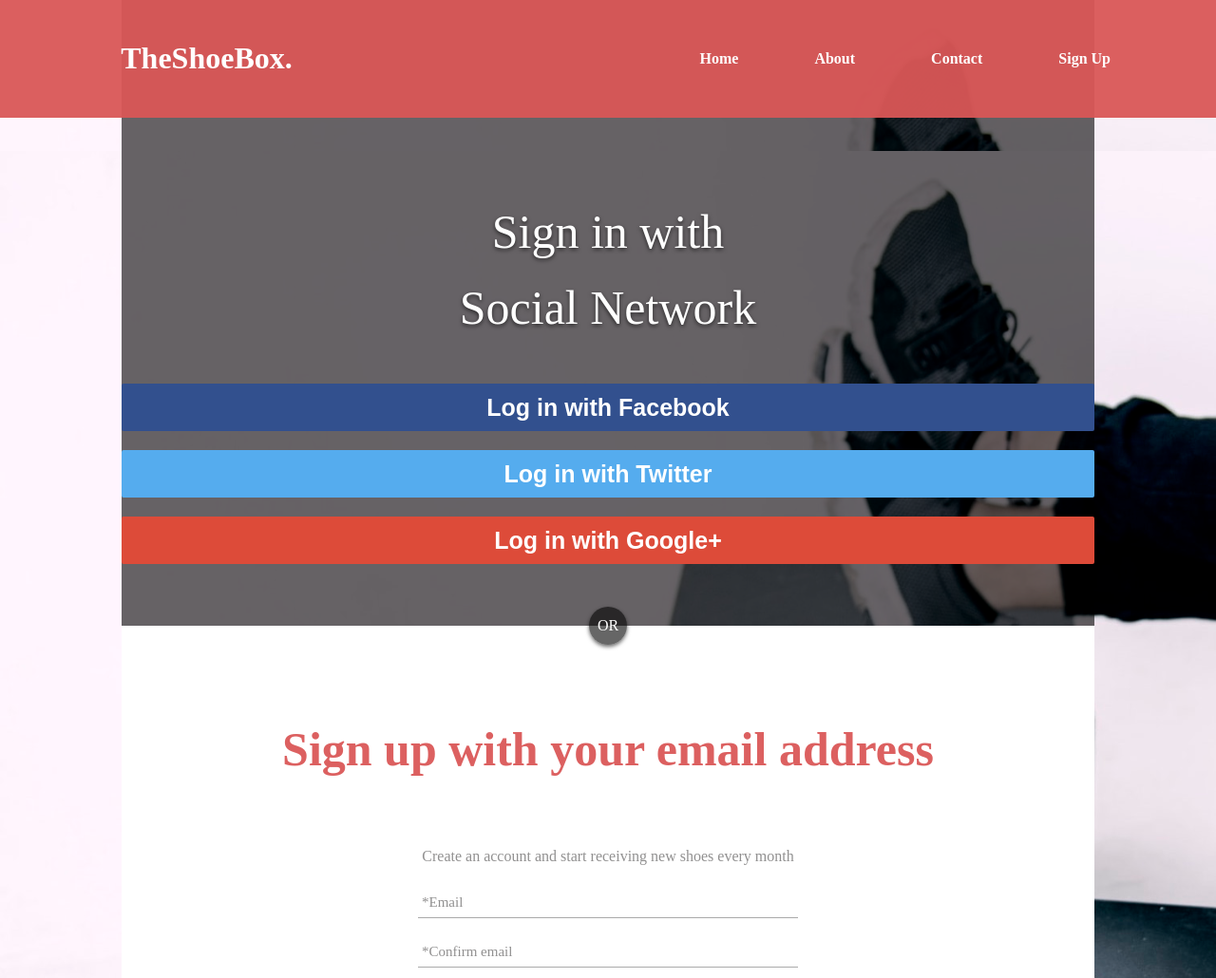
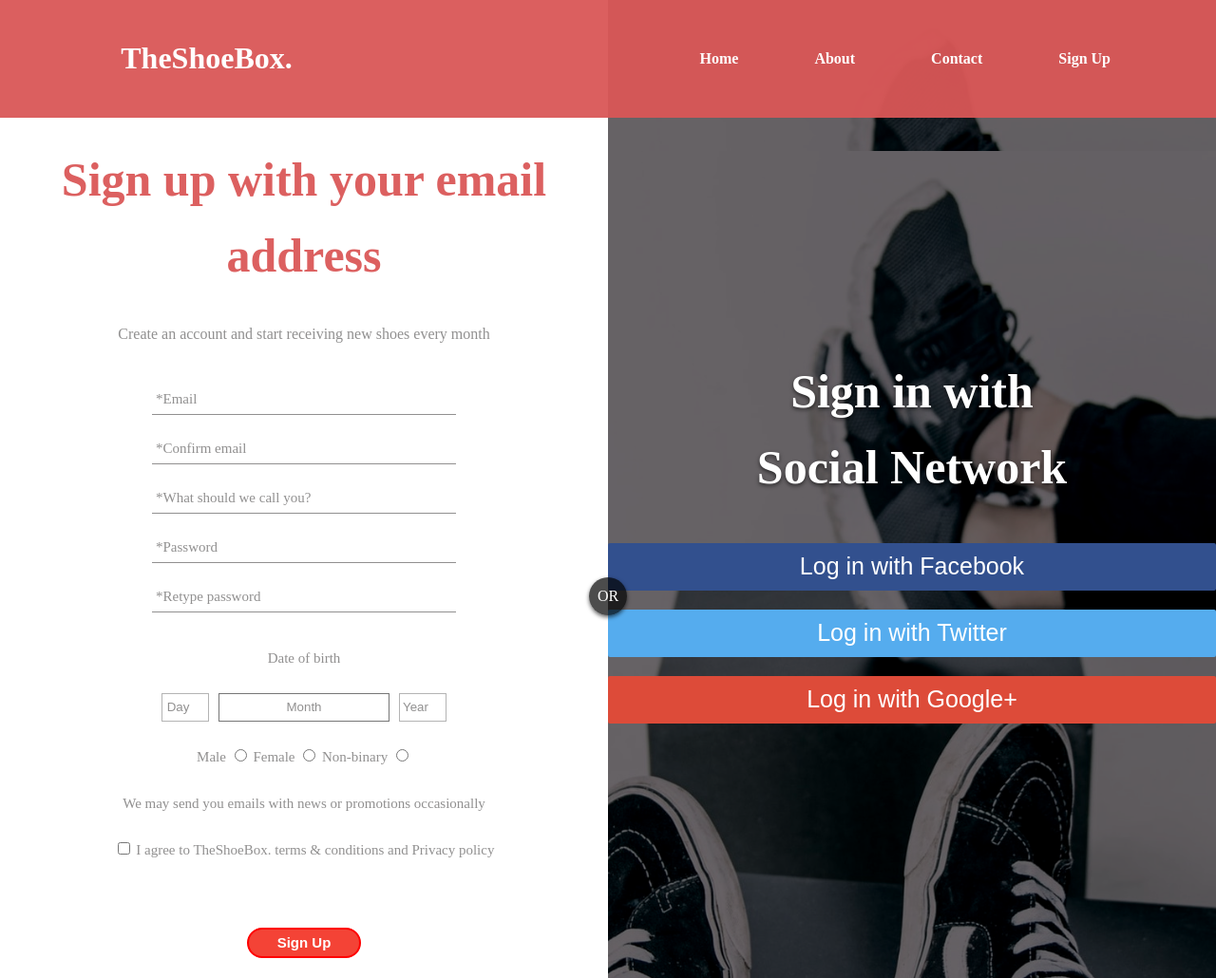
Before and after one commit to jffry93/theShoebox, a plain HTML site: page indexsignup.html in a window 1280 px wide. Shown: the top 1030 px of the page at 95% size. Drawn offline with nearby package versions, Linux system fonts and the light colour scheme.

Commit message:
made adjustments to signup page

```diff
--- a/indexsignup.html
+++ b/indexsignup.html
@@ -13,7 +13,7 @@
     <script type="module" src="https://unpkg.com/ionicons@4.5.10-0/dist/ionicons/ionicons.esm.js"></script>
     <script nomodule="" src="https://unpkg.com/ionicons@4.5.10-0/dist/ionicons/ionicons.js"></script>
     <script src="https://ajax.googleapis.com/ajax/libs/jquery/3.4.1/jquery.min.js"></script>
-    <script src="script.js"></script>
+    <script defer src="script.js"></script>
 </head>
 
 <body>
@@ -105,7 +105,8 @@
                             </div>
                         </div>
                     </form>
-                    <script src="https://unpkg.com/sweetalert/dist/sweetalert.min.js"></script>
+                </div>
+
                 <script>
                     const emailVar = document.getElementById('email')
                     const emailVar2 = document.getElementById('email2')
@@ -169,7 +170,6 @@
                         e.preventDefault();
                     });
                 </script>
-                </div>
 
                 <div class="right-box">
                     <span class="signinwith">Sign in with<br /> Social Network </span>
@@ -219,9 +219,6 @@
                 newsLetter.addEventListener("submit", (e) => {
                     e.preventDefault();
                 });
-
-
-
             </script>
 
         </div>
--- a/stylesignup.css
+++ b/stylesignup.css
@@ -27,9 +27,8 @@
     top:-200px;
     text-align: center;
     margin: 5% auto;
-    height: 900px;
-    width: 80%;
-    min-height: 550px;
+    height: 100%;
+    width: 100%;
     background: none;
   }
   #error{
@@ -44,7 +43,7 @@
     box-sizing: border-box;
     padding: 40px;
     width: 50%;
-    height: 1135px;
+    height: 1235px;
     background-color: white;
   }
 
@@ -52,7 +51,7 @@
     position:relative;
     top: 150px;
     margin: 0 0 20px 0;
-    font-weight: 800px;
+    font-weight: 800;
     font-size: 50px;
     text-align: center;
     padding-bottom: 10px;
@@ -105,7 +104,7 @@
     border: 2px solid red;
     border-radius: 50px;
     color: white;
-    font-weight: 800px;
+    font-weight: 800;
     font-size: 15px;
     transition: 0.2 ease;
     cursor: pointer;
@@ -174,7 +173,7 @@ input[type="number"]{
     box-sizing: border-box;
     padding: 40px, 40px, 0px, 40px;
     width: 50%;
-    height: 1135px;
+    height: 1235px;
     min-height: 550px;
     background-color:rgba(0, 0, 0, 0.6);
     display: flex;
@@ -187,6 +186,7 @@ input[type="number"]{
     display: block;
     margin-bottom: 40px;
     font-size: 50px;
+    font-weight: 800;
     color: white;
     text-align: center;
     text-shadow: 0 2px 4px rgba(0, 0, 0, 0.6);
@@ -197,14 +197,14 @@ input[type="number"]{
 
   button.social {
     margin-bottom: 20px;
-    width: 40vw;
+    width: 50vw;
     height: 50px;
     min-height: 40px;
     border:none;
     border-radius: 2px;
     color: white;
     font-size: 25px;
-    font-weight: 800px;
+    font-weight: 500;
     transition: 0.2s ease;
     cursor: pointer;
   }
@@ -228,7 +228,7 @@ input[type="number"]{
     height: 40px;
     background: inherit;
     color: white;
-    background: rgba(0,0,0, 0.6);
+    background: rgba(0,0,0, 0.7);
     border-radius: 50%;
     box-shadow: 0 2px 4px rgba(0, 0, 0, 0.6);
     line-height: 40px;
@@ -246,7 +246,7 @@ input[type="number"]{
 
   /* responsive */
 
-  @media screen and (max-width: 1450px){
+  @media screen and (max-width: 1250px){
     .container {
       position: relative;
       width: 100%;
@@ -316,14 +316,13 @@ input[type="number"]{
     }
     button.social {
       margin-bottom: 20px;
-      width: 80vw;
+      width: 100vw;
       height: 50px;
       min-height: 40px;
       border:none;
       border-radius: 2px;
       color: white;
       font-size: 25px;
-      font-weight: 800;
       transition: 0.2s ease;
       cursor: pointer;
     }
@@ -417,6 +416,7 @@ input[type="number"]{
 
   }
   @media screen and (max-width: 500px){
+
     .left-box h1{
       font-size: 40px;
     }
@@ -431,6 +431,18 @@ input[type="number"]{
     select{
       width: 150px;
       margin: 0px 10px 0px 10px;
+    }
+    .bottomPage{
+      position: relative;
+      top: 200px;
+      padding-top: 20px;
+      padding-bottom: 50px;
+      padding-left: 5%;
+      padding-right: 5%;
+      width:100%;
+      color:white;
+      background-color: #919090;
+      z-index: -1;
     }
     .bottomPage input{
       all:unset;
```
Lines whose indentation alone changed are shown as unchanged.
